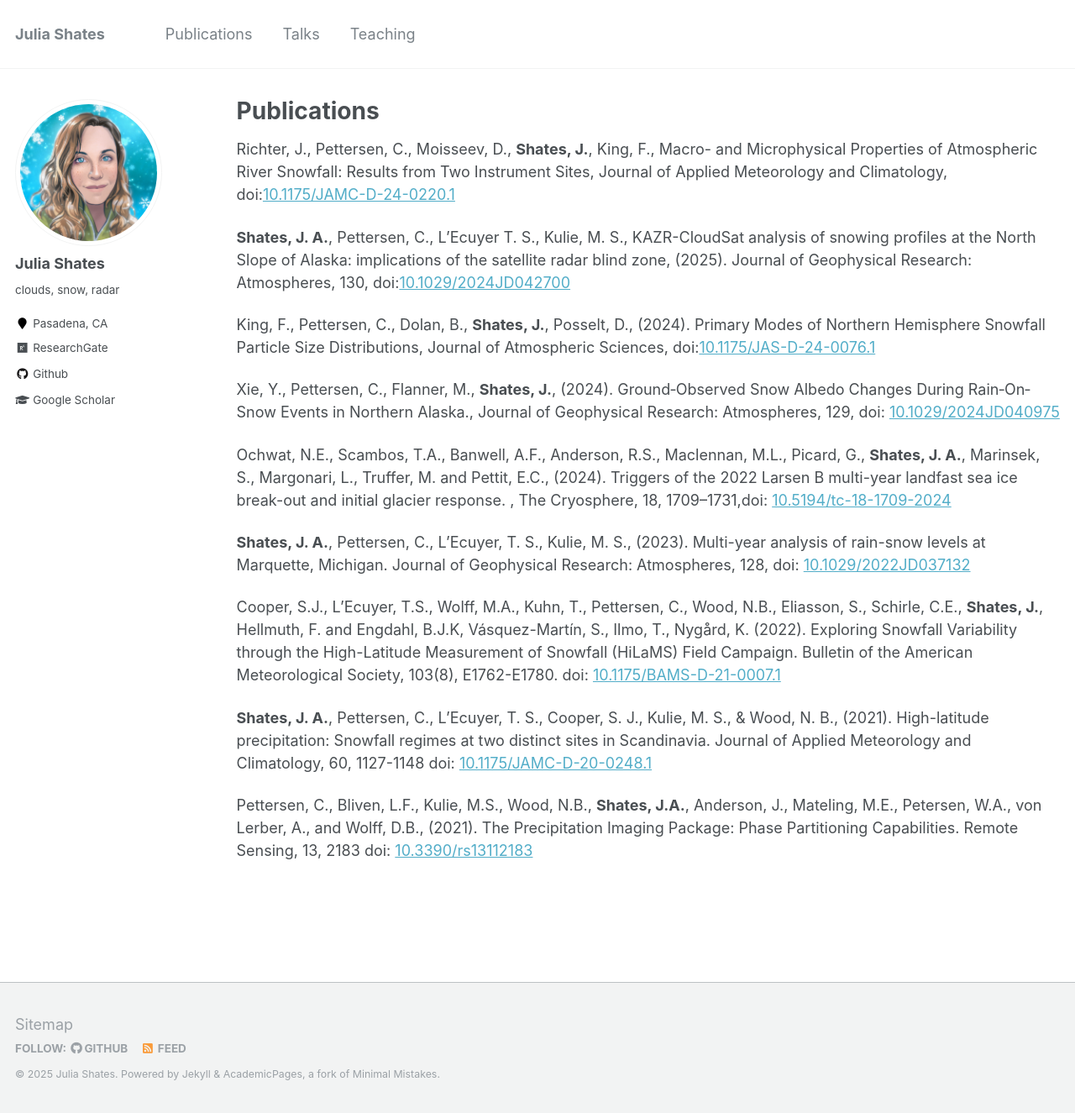
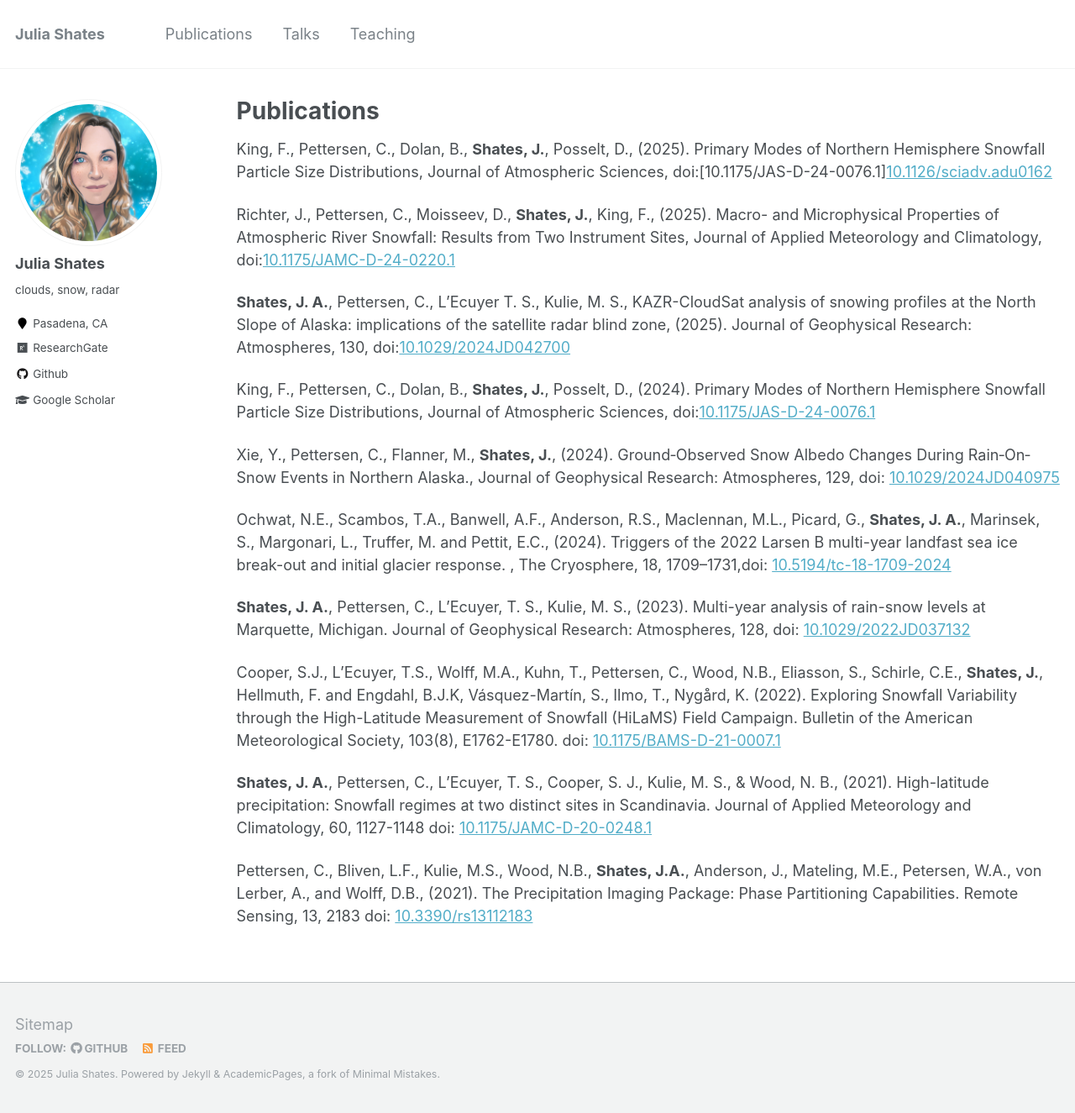
Before and after one commit to shates/shates.github.io, a Jekyll site: the page built from _pages/publications.md, in a window 1280 px wide and 1325 px high. Shown: the whole window at 84% size. Built offline with Jekyll 4.4.1, drawn with Linux system fonts in a browser that asks for light colours.

Commit message:
Update publications.md

```diff
--- a/_pages/publications.md
+++ b/_pages/publications.md
@@ -5,7 +5,10 @@ permalink: /publications/
 author_profile: true
 ---
 
-Richter, J., Pettersen, C., Moisseev, D., **Shates, J.**, King, F., Macro- and Microphysical Properties of Atmospheric River Snowfall: Results from Two Instrument Sites, Journal of Applied Meteorology and Climatology, doi:[10.1175/JAMC-D-24-0220.1](https://journals.ametsoc.org/view/journals/apme/aop/JAMC-D-24-0220.1/JAMC-D-24-0220.1.xml)
+King, F., Pettersen, C., Dolan, B., **Shates, J.**, Posselt, D., (2025). Primary Modes of Northern
+Hemisphere Snowfall Particle Size Distributions, Journal of Atmospheric Sciences, doi:[10.1175/JAS-D-24-0076.1][10.1126/sciadv.adu0162](https://doi.org/10.1126/sciadv.adu0162)
+
+Richter, J., Pettersen, C., Moisseev, D., **Shates, J.**, King, F., (2025). Macro- and Microphysical Properties of Atmospheric River Snowfall: Results from Two Instrument Sites, Journal of Applied Meteorology and Climatology, doi:[10.1175/JAMC-D-24-0220.1](https://journals.ametsoc.org/view/journals/apme/aop/JAMC-D-24-0220.1/JAMC-D-24-0220.1.xml)
 
 **Shates, J. A.**, Pettersen, C., L’Ecuyer T. S., Kulie, M. S., KAZR-CloudSat analysis of
 snowing profiles at the North Slope of Alaska: implications of the satellite radar blind
```
